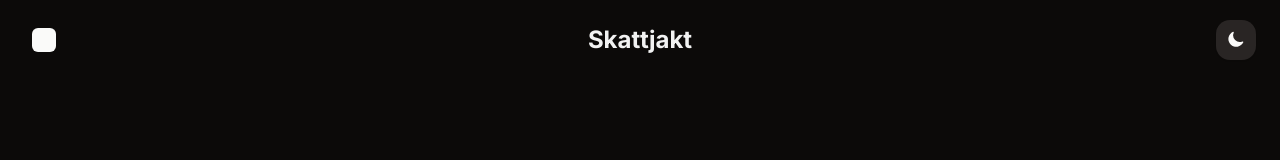
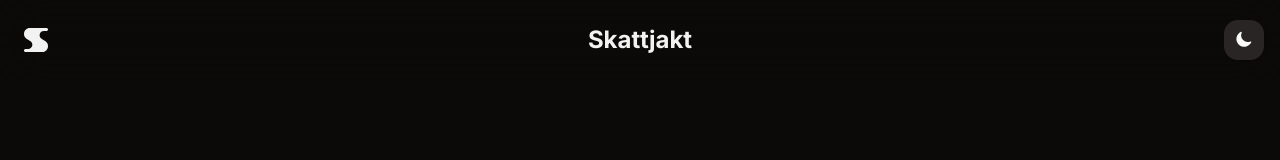
Before and after one commit to ImDarkly/skattjakt, a Next.js app: page /generator in a window 1280 px wide. Shown: the top 160 px of the page. Built offline with nearby package versions, Linux system fonts and the light colour scheme.

Commit message:
ops: added svg import as react component

```diff
--- a/components/ui/topbar.tsx
+++ b/components/ui/topbar.tsx
@@ -1,21 +1,24 @@
 import { ModeToggle } from "@/components/ui/mode-toggle";
 import Link from "next/link";
+import SkattjaktLogo from "@/assets/skattjakt-logo.svg";
 
 export const Topbar = () => {
   return (
-    <div className="flex w-full py-3 px-4">
-      <div className="p-2">
+    <div className="sticky top-0 w-full">
+      <div className="flex h-20 w-full py-3 px-4 bg-background/80 backdrop-blur-xl items-center">
+        <div>
           <Link href={"/generator"} className="w-full">
             <div className="hover:bg-secondary rounded-md p-2 w-full">
-            <div className="w-6 h-6 bg-secondary-foreground rounded-[6px]"></div>
+              <SkattjaktLogo />
             </div>
           </Link>
         </div>
         <div className="w-full flex items-center justify-center">
           <h1 className="text-2xl w-full text-center font-bold">Skattjakt</h1>
         </div>
-      <div className="p-2">
+        <div>
           <ModeToggle />
+        </div>
       </div>
     </div>
   );
--- a/next.config.js
+++ b/next.config.js
@@ -9,6 +9,33 @@ const nextConfig = {
       },
     ];
   },
+  webpack(config) {
+    // Grab the existing rule that handles SVG imports
+    const fileLoaderRule = config.module.rules.find((rule) =>
+      rule.test?.test?.(".svg")
+    );
+
+    config.module.rules.push(
+      // Reapply the existing rule, but only for svg imports ending in ?url
+      {
+        ...fileLoaderRule,
+        test: /\.svg$/i,
+        resourceQuery: /url/, // *.svg?url
+      },
+      // Convert all other *.svg imports to React components
+      {
+        test: /\.svg$/i,
+        issuer: fileLoaderRule.issuer,
+        resourceQuery: { not: [...fileLoaderRule.resourceQuery.not, /url/] }, // exclude if *.svg?url
+        use: ["@svgr/webpack"],
+      }
+    );
+
+    // Modify the file loader rule to ignore *.svg, since we have it handled now.
+    fileLoaderRule.exclude = /\.svg$/i;
+
+    return config;
+  },
 };
 
 module.exports = nextConfig;
--- /dev/null
+++ b/webpack.config.js
@@ -0,0 +1,11 @@
+module.exports = {
+  module: {
+    rules: [
+      {
+        test: /\.svg$/i,
+        issuer: /\.[jt]sx?$/,
+        use: ["@svgr/webpack"],
+      },
+    ],
+  },
+};
```
Also changed, not shown: index.d.ts (added, +9 -0 lines), package.json (+5 -2 lines), 1 other file (tests, documents, lock files or other folders). Lines whose indentation alone changed are shown as unchanged.
